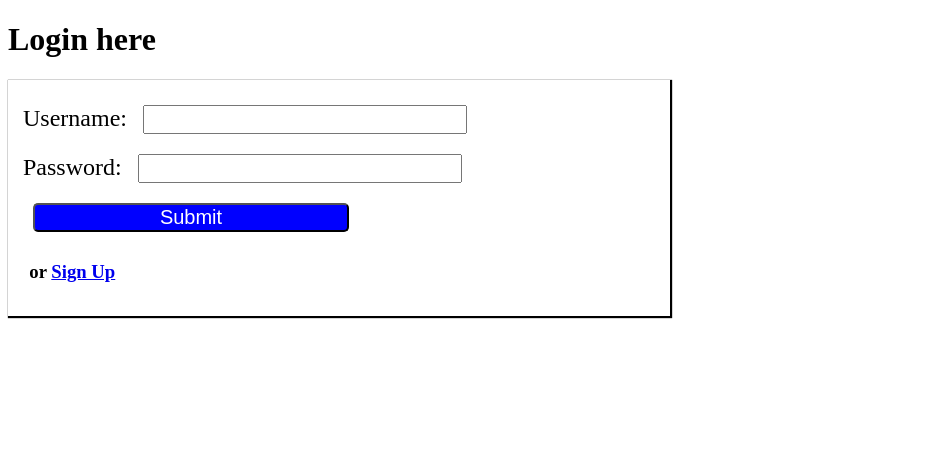
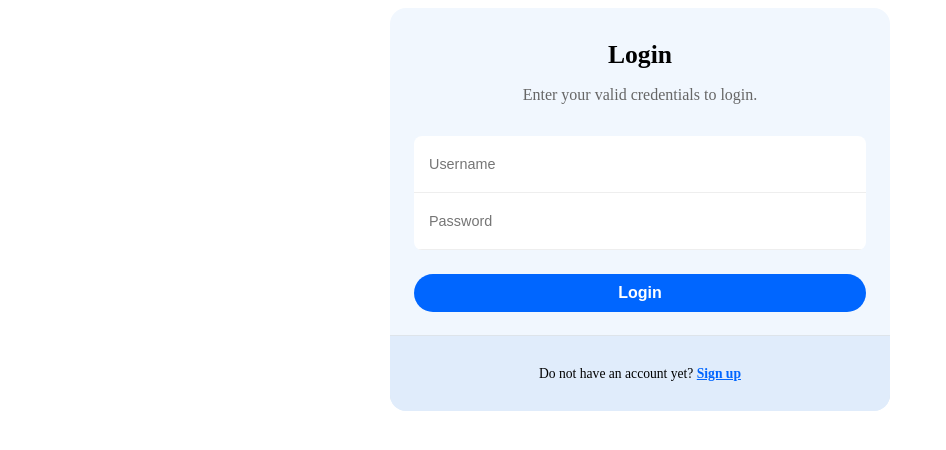
Before and after one commit to SainiThapa/ScrappingTool, a Django app: page /login/ in a window 1280 px wide. Shown: the top 450 px of the page, without its empty margins (0-946 px from the left). Run offline with Django 5.2, Linux system fonts and the light colour scheme.

Commit message:
UI changes

```diff
--- a/Template/login.html
+++ b/Template/login.html
@@ -5,24 +5,24 @@
     <meta charset="UTF-8">
     <meta name="viewport" content="width=device-width, initial-scale=1.0">
     <title>Login</title>
-    <link rel="stylesheet" href="{%static 'css/style.css'%}">
+    <link rel="stylesheet" href="{%static 'css/login.css'%}">
 </head>
 <body>
 
-    <h1>Login here</h1>
-<div class="form-container">
-    <form method="post">
-        {%csrf_token%}
-        <label for="name">Username: </label>
-        <input type="text" name="username"><br>
-        <label for="password">Password: </label>
-        <input type="password" name="password"><br>
-        <div class="submit"><input type="submit"></div>
-    </form>
-    <div class="signup">
-        <h3>or
-   <a href="/signup">Sign Up</a></h3>
+<div class="form-box">
+<form class="form" method="post">
+    {%csrf_token%}
+    <span class="title">Login</span>
+    <span class="subtitle">Enter your valid credentials to login.</span>
+    <div class="form-container">
+      <input type="text" class="input" name="username" placeholder="Username">
+			<input type="password" name="password" class="input" placeholder="Password">
     </div>
+    <button>Login</button>
+</form>
+<div class="form-section">
+  <p>Do not have an account yet? <a href="/signup">Sign up</a> </p>
+</div>
 </div>
 </body>
 </html>
--- a/accounts/views.py
+++ b/accounts/views.py
@@ -26,14 +26,26 @@ def signup(request):
         password=request.POST.get("password1")
         c_password=request.POST.get("password2")
         phone=request.POST.get("phone")
-        if password==c_password and phone:
-            hashed_password = make_password(password)  # Hash the password
-            user=User.objects.create(username=username,password=hashed_password,email=email,is_superuser=False,is_staff=False)
-            baseuser=BaseUser.objects.create(user=user,phone=phone)
-            baseuser.save()
+        if password==c_password and phone.isdigit():
+            # hashed_password = make_password(password)  # Hash the password
+            if User.objects.filter(email=email).exists():
+                raise ValueError("User with this email already exists")
+            user, created = User.objects.get_or_create(
+                username=username,
+                defaults={
+                    'password': make_password(password),
+                    'email': email,
+                    'is_superuser': False,
+                    'is_staff': False,
+                }
+            )
+            if created:
+                BaseUser.objects.create(user=user, phone=phone)
+            else:
+                raise ValueError("User with this username already exists")
             return redirect('login')
         else:
-            print("Error")
+            raise ValueError("Passwords donot match/the Phone number must be in numeric digits")
     return render(request,'signup.html')
 
 @unauthenticated_user
--- a/scrappingtool/scrapping.py
+++ b/scrappingtool/scrapping.py
@@ -86,8 +86,8 @@ def scrape_news():
             'name': 'Gorkhapatra',
             'url': 'https://gorkhapatraonline.com/categories/province?page={}',
             'headers': {'User-Agent': 'Mozilla/5.0 (Windows NT 10.0; Win64; x64) AppleWebKit/537.36 (KHTML, like Gecko) Chrome/58.0.3029.110 Safari/537.3'},
+            'title_class': 'item-title mb-2',
             'news_block_class': 'item-content d-flex flex-column align-items-start justify-content-center',
-            'title_class': 'item-title mb-2',
             'post_hour_class': 'entry-meta meta-color-dark mb-2'
         },
     ]
--- /dev/null
+++ b/static/css/login.css
@@ -0,0 +1,87 @@
+/* From Uiverse.io by alexruix */
+.form-box {
+    max-width: 500px;
+    background: #f1f7fe;
+    overflow: hidden;
+    border-radius: 16px;
+    color: #010101;
+    width: 50%;
+    margin-left: auto;
+    margin-right: auto;
+    text-align: center;
+  }
+
+  .form {
+    position: relative;
+    display: flex;
+    flex-direction: column;
+    padding: 32px 24px 24px;
+    gap: 16px;
+    text-align: center;
+  }
+
+  /*Form text*/
+  .title {
+    font-weight: bold;
+    font-size: 1.6rem;
+  }
+
+  .subtitle {
+    font-size: 1rem;
+    color: #666;
+  }
+
+  /*Inputs box*/
+  .form-container {
+    overflow: hidden;
+    border-radius: 8px;
+    background-color: #fff;
+    margin: 1rem 0 .5rem;
+    width: 100%;
+  }
+
+  .input {
+    background: none;
+    border: 0;
+    outline: 0;
+    height: 40px;
+    width: 100%;
+    border-bottom: 1px solid #eee;
+    font-size: .9rem;
+    padding: 8px 15px;
+  }
+
+  .form-section {
+    padding: 16px;
+    font-size: .85rem;
+    background-color: #e0ecfb;
+    box-shadow: rgb(0 0 0 / 8%) 0 -1px;
+  }
+
+  .form-section a {
+    font-weight: bold;
+    color: #0066ff;
+    transition: color .3s ease;
+  }
+
+  .form-section a:hover {
+    color: #005ce6;
+    text-decoration: underline;
+  }
+
+  /*Button*/
+  .form button {
+    background-color: #0066ff;
+    color: #fff;
+    border: 0;
+    border-radius: 24px;
+    padding: 10px 16px;
+    font-size: 1rem;
+    font-weight: 600;
+    cursor: pointer;
+    transition: background-color .3s ease;
+  }
+
+  .form button:hover {
+    background-color: #005ce6;
+  }
```
Also changed, not shown: Template/signup.html (+24 -3 lines), db.sqlite3.
